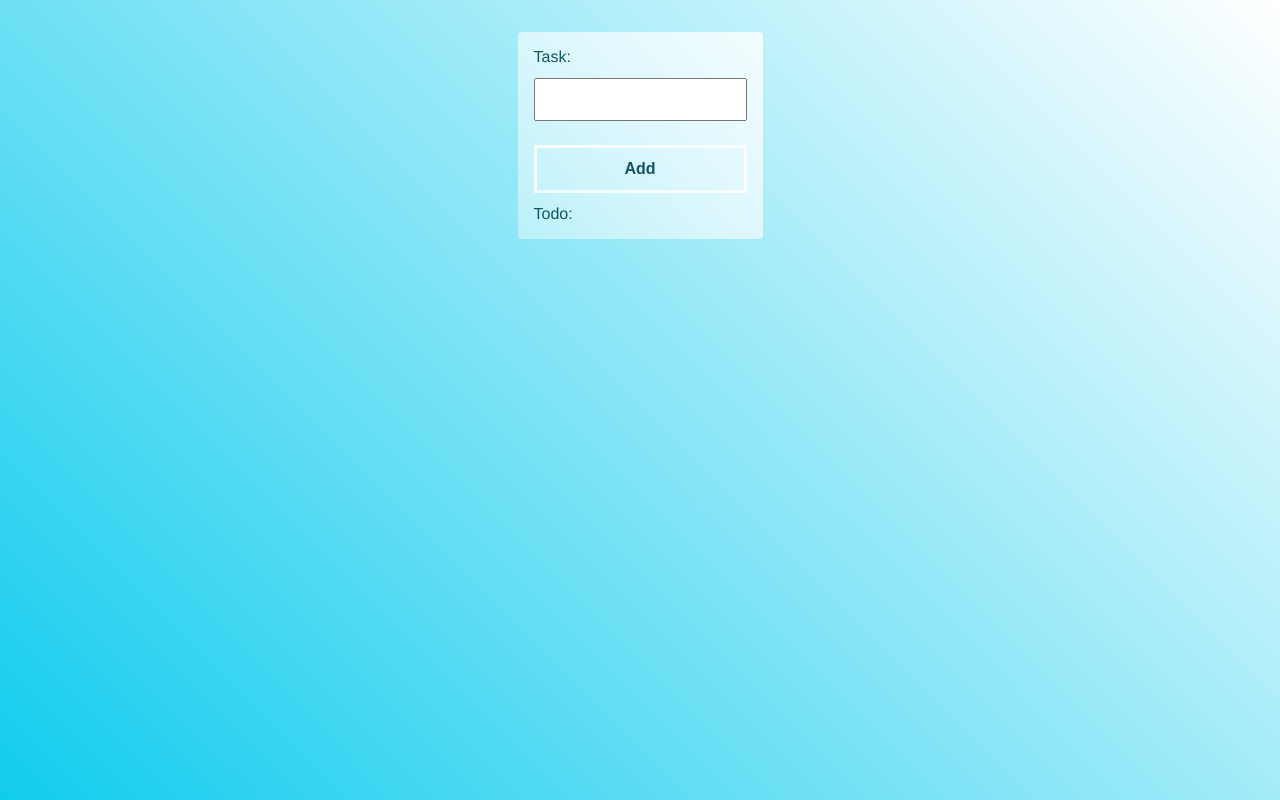
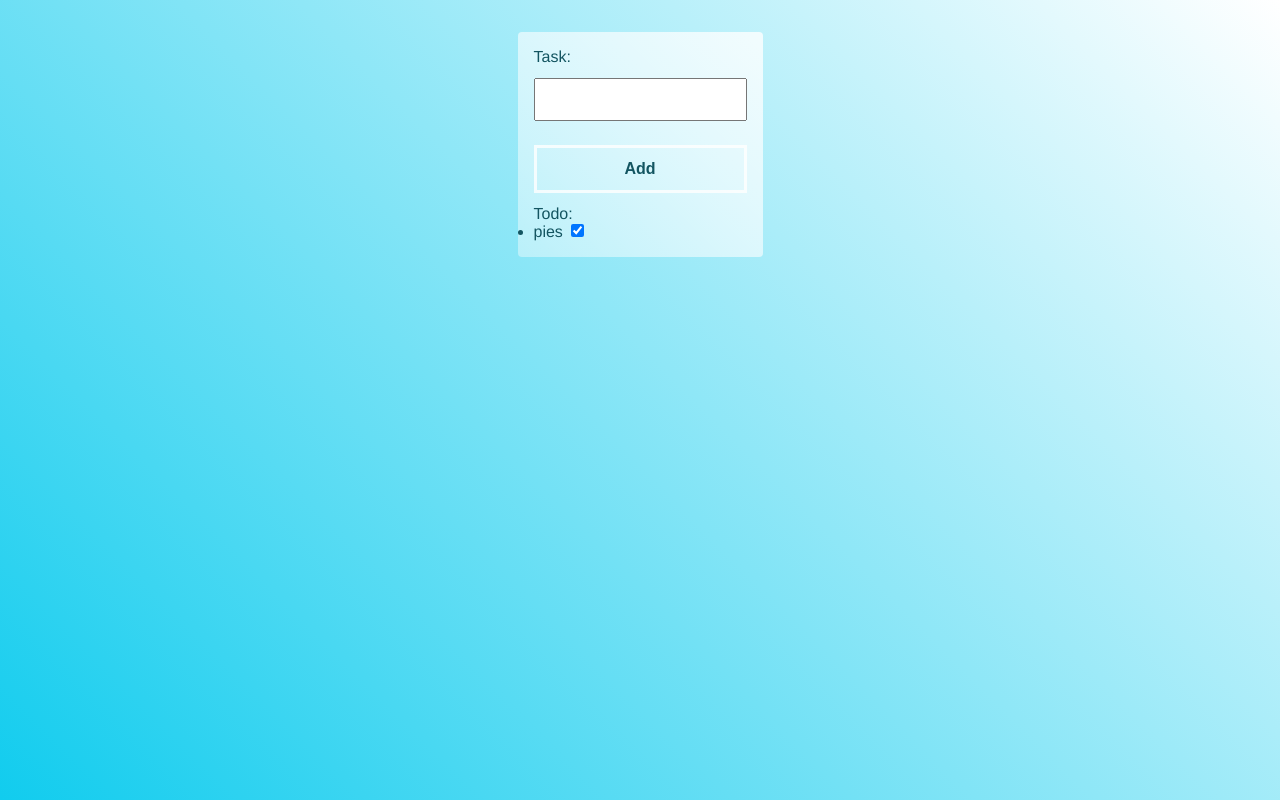
Before and after one commit to lagiewnik/typescript, a website with bundled scripts: page todo.html in a window 1280 px wide. Built offline with nearby package versions, Linux system fonts and the light colour scheme.

Commit message:
object typing

```diff
--- /dev/null
+++ b/src/todo.ts
@@ -0,0 +1,50 @@
+const tasksContainerElement: HTMLElement = document.querySelector(".tasks");
+
+const taskNameInputElement: HTMLInputElement = document.querySelector("#name")
+const addButtonElement: HTMLElement = document.querySelector("button")
+
+const task = {
+    name: "pies",
+    done: true
+}
+const tasks: {
+    name: string;
+    done: boolean;
+}[] = [task];
+
+const render = () => {
+    tasksContainerElement.innerHTML = ""
+    tasks.forEach((element, index) => {
+        const taskElement: HTMLElement = document.createElement("li")
+        const id : string= `task-${index}`;
+
+        const labelElement: HTMLLabelElement = document.createElement("label");
+        labelElement.innerText = element.name;
+        labelElement.setAttribute("for", id)
+
+        const checkboxElement: HTMLInputElement = document.createElement("input")
+        checkboxElement.type = "checkbox";
+        checkboxElement.name = element.name
+        checkboxElement.id = id
+        checkboxElement.checked = element.done
+        checkboxElement.addEventListener("change", ()=>{
+            element.done  = !element.done
+        })
+
+        taskElement.appendChild(labelElement)
+        taskElement.appendChild(checkboxElement)
+        tasksContainerElement.appendChild(taskElement)
+    });
+}
+
+render()
+
+const addTask = (taskName: string) => {
+    tasks.push({name: taskName, done:  false})
+}
+
+addButtonElement.addEventListener("click", (event: Event) => {
+    event.preventDefault() //zapobieganie wysłania formularza
+    addTask(taskNameInputElement.value);
+    render()
+})
--- a/todo.html
+++ b/todo.html
@@ -16,7 +16,7 @@
     </ul>
 </form>
 
-<script type="module" src="dist/app.js"></script>
+<script type="module" src="dist/todo.js"></script>
 
 </body>
 </html>
```
Also changed, not shown: dist/todo.js (added).
